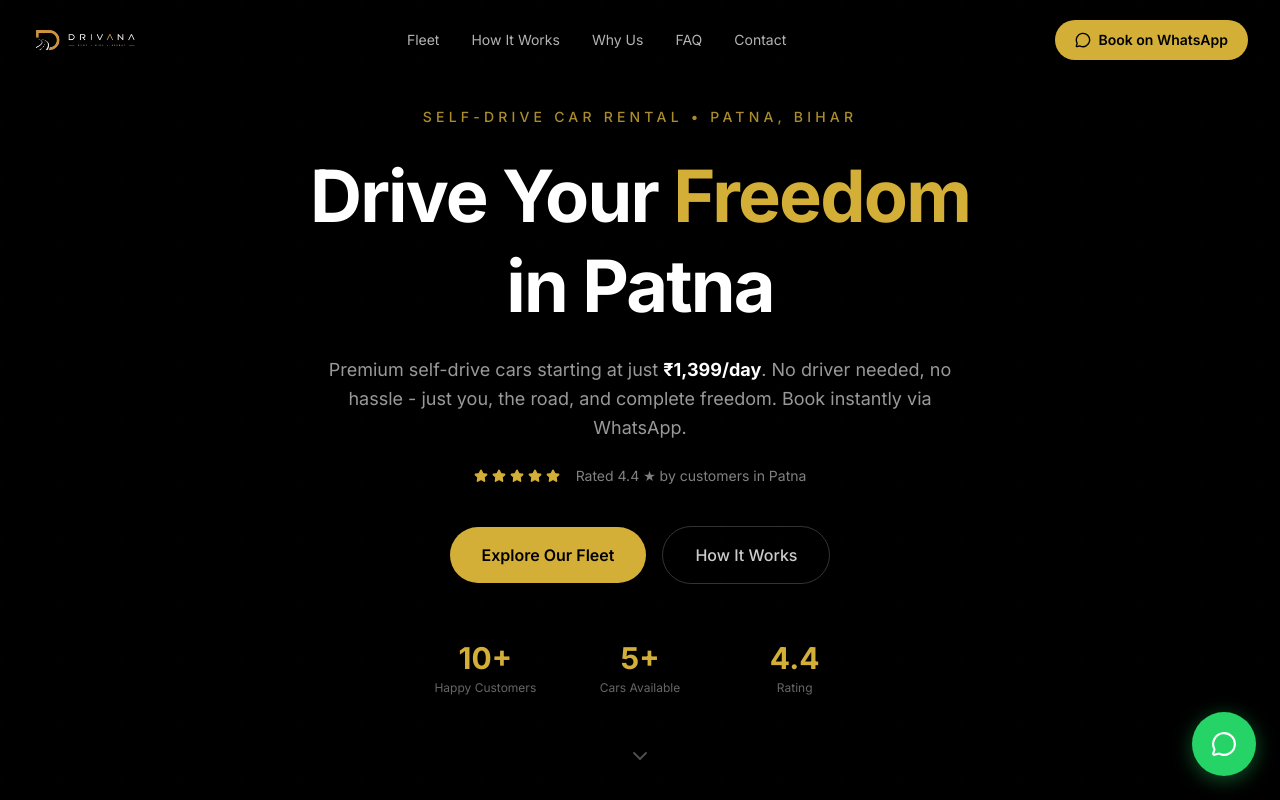
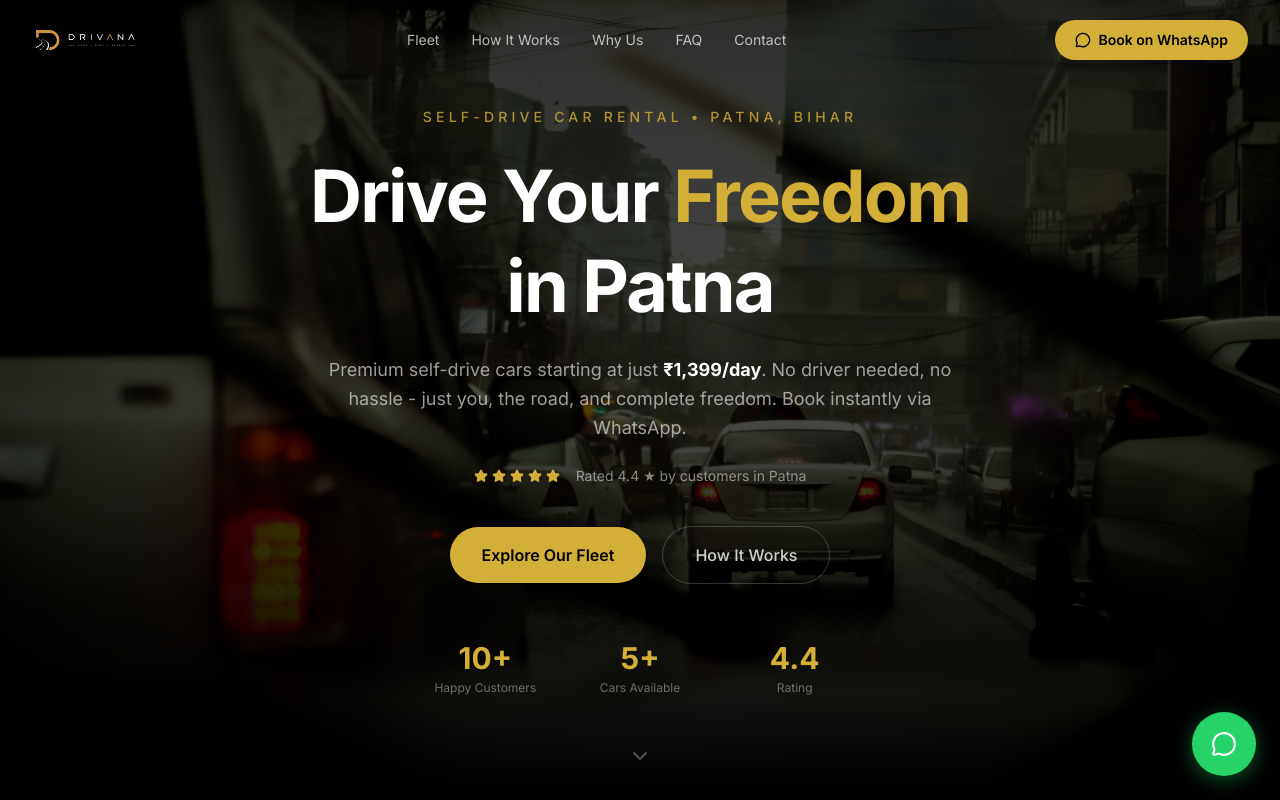
Before and after one commit to rvshekhar10/drivana, a Next.js app: page / in a window 1280 px wide. Shown: the top 800 px of the page. Built offline with nearby package versions, Linux system fonts and the light colour scheme.

Commit message:
feat: add hero background image to landing page

```diff
--- a/src/components/Hero.tsx
+++ b/src/components/Hero.tsx
@@ -2,6 +2,7 @@
 
 import { motion } from "framer-motion";
 import { ChevronDown, Star } from "lucide-react";
+import Image from "next/image";
 
 export default function Hero() {
   return (
@@ -9,23 +10,21 @@ export default function Hero() {
       className="relative min-h-screen flex items-center justify-center overflow-hidden"
       aria-label="Hero section"
     >
-      {/* Background gradient overlay */}
-      <div className="absolute inset-0 bg-gradient-to-b from-black via-black/95 to-black" />
+      {/* Background Hero Image */}
+      <Image
+        src="/drivana-hero-image.avif"
+        alt="Self drive car rental in Patna - DRIVANA fleet"
+        fill
+        className="object-cover"
+        priority
+        quality={85}
+      />
 
-      {/* Subtle radial glow */}
-      <div className="absolute inset-0 bg-[radial-gradient(ellipse_at_center,_var(--tw-gradient-stops))] from-gold/5 via-transparent to-transparent" />
+      {/* Dark overlay for text readability */}
+      <div className="absolute inset-0 bg-black/70" />
 
-      {/* Grid pattern */}
-      <div className="absolute inset-0 opacity-[0.03]">
-        <div
-          className="h-full w-full"
-          style={{
-            backgroundImage:
-              "linear-gradient(rgba(212,175,55,0.3) 1px, transparent 1px), linear-gradient(90deg, rgba(212,175,55,0.3) 1px, transparent 1px)",
-            backgroundSize: "60px 60px",
-          }}
-        />
-      </div>
+      {/* Bottom gradient fade to black */}
+      <div className="absolute inset-0 bg-gradient-to-b from-black/40 via-transparent to-black" />
 
       <div className="relative z-10 max-w-5xl mx-auto px-4 sm:px-6 text-center">
         <motion.div
```
Also changed, not shown: public/drivana-hero-image.avif (added).
